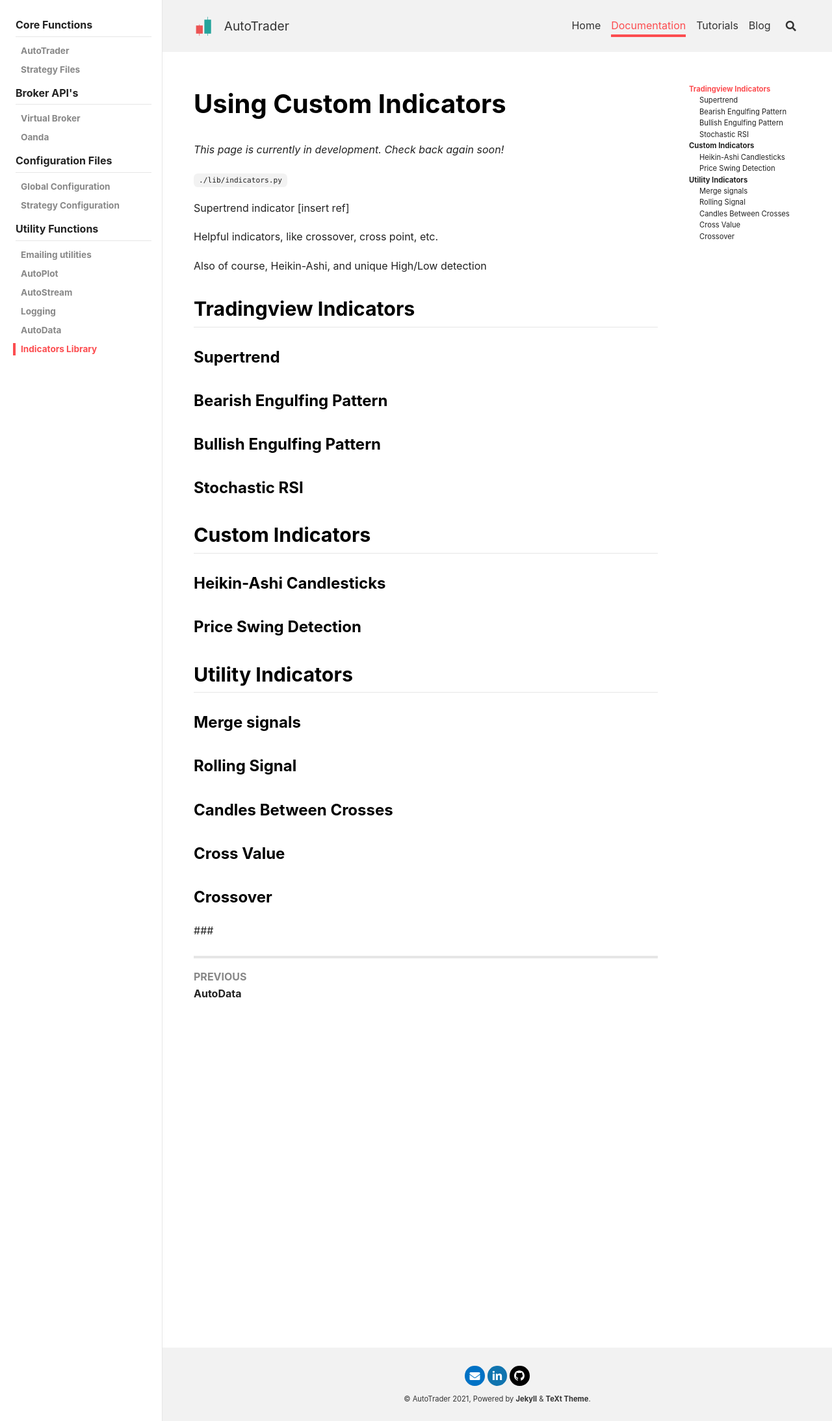
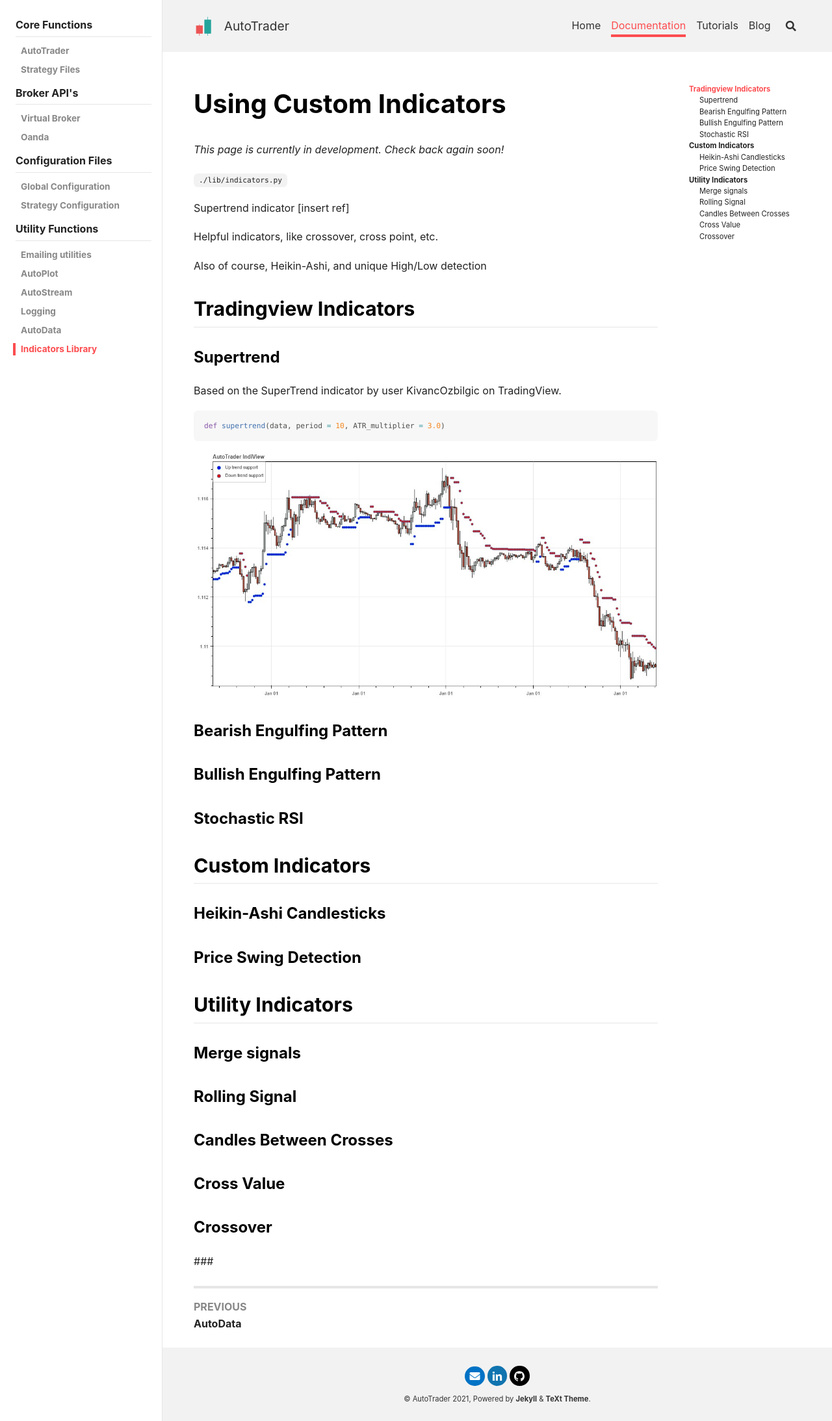
Before and after one commit to kieran-mackle/AutoTrader, a Jekyll site: the page built from content/_documentation/4.6-indicators.md, in a window 1280 px wide. Shown: the whole page at 65% size. Built offline with Jekyll 4.4.1, drawn with Linux system fonts in a browser that asks for light colours; nearby versions of some CDN libraries; comment, search, counter and statistics services are not loaded.

Commit message:
Added supertrend indicator

````diff
--- a/content/_documentation/4.6-indicators.md
+++ b/content/_documentation/4.6-indicators.md
@@ -29,6 +29,16 @@
 ## Tradingview Indicators
 
 ### Supertrend
+
+Based on the SuperTrend indicator by user KivancOzbilgic on TradingView.
+
+```python
+def supertrend(data, period = 10, ATR_multiplier = 3.0)
+```
+
+![SuperTrend Indicator](/AutoTrader/assets/indicators/supertrend.jpg "SuperTrend Indicator")
+
+
 
 ### Bearish Engulfing Pattern
 
````
Also changed, not shown: assets/indicators/supertrend.jpg (added).
